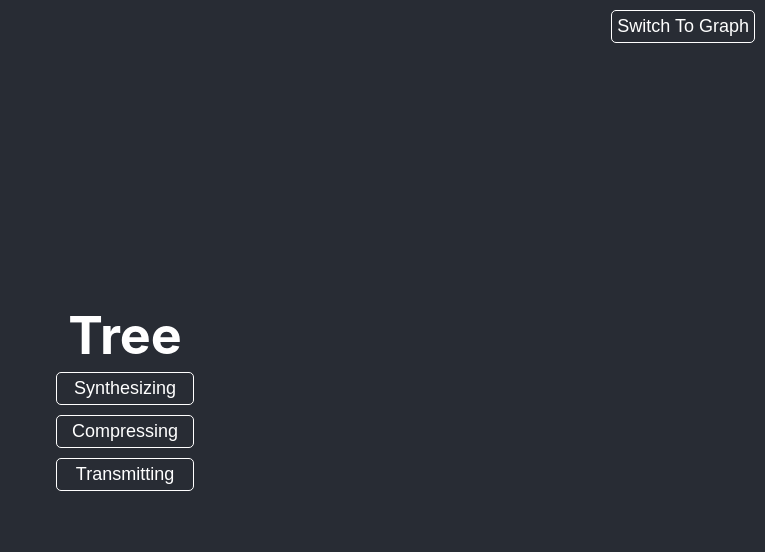
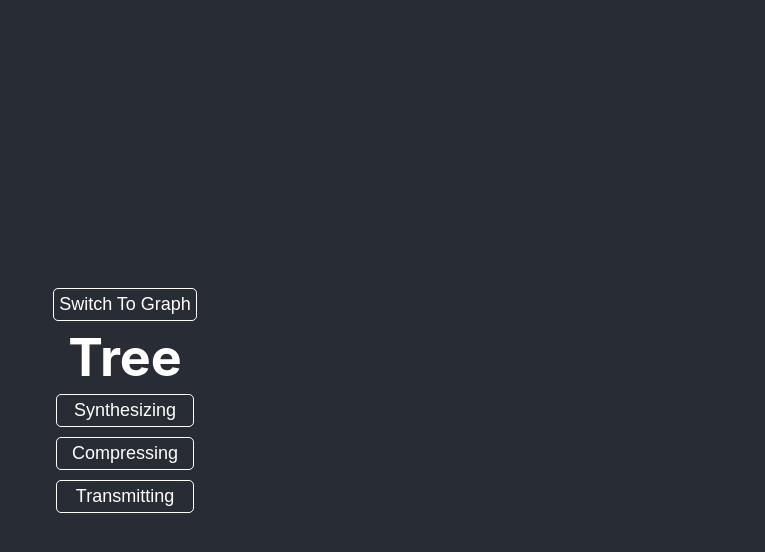
Before and after one commit to gagregrog/diagrammatic, a React (Create React App) app: page / in a window 1280 px wide. Shown: the top 552 px of the page, without its empty margins (515-1280 px from the left). Built offline with nearby package versions, Linux system fonts and the light colour scheme.

Commit message:
show current ds type

```diff
--- a/src/App.css
+++ b/src/App.css
@@ -13,10 +13,18 @@
   color: white;
 }
 
-.toggle {
+.ds-container {
   position: fixed;
   top: 5px;
   right: 5px;
+  display: flex;
+  flex-direction: column-reverse;
+  align-items: flex-end;
+}
+
+.ds {
+  font-size: 18px;
+  margin-right: 10px;
 }
 
 * {
@@ -24,6 +32,7 @@
 }
 
 button {
+  font-size: 18px;
   margin: 5px;
   outline: none;
   background: none;
@@ -34,7 +43,6 @@ button {
   border-radius: 5px;
   transition: all 300ms;
   border: 1px solid white;
-  font-size: 18px;
   text-transform: capitalize;
 }
 
```
